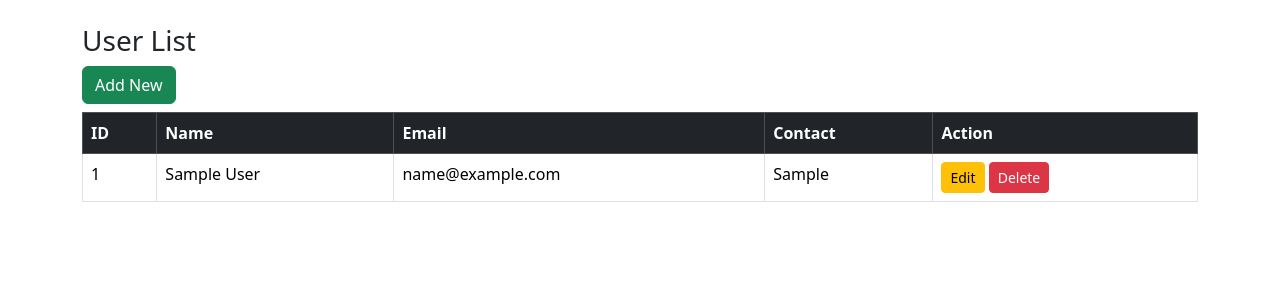
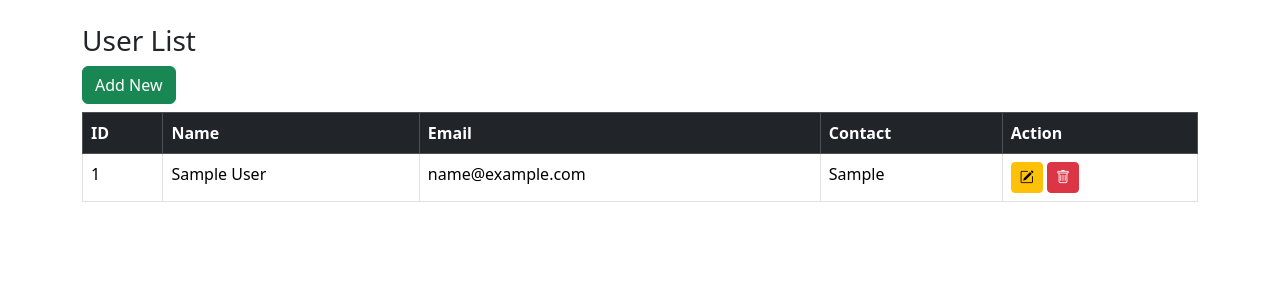
Before and after one commit to biswas-ashikuzzaman/mysql, a PHP site: page /view.php in a window 1280 px wide. Shown: the top 300 px of the page. Run offline with PHP 8.4, Linux system fonts and the light colour scheme; tables that the repository leaves empty or names only in its code hold one stand-in row (values such as "Sample post").

Commit message:
Update view.php

```diff
--- a/Data Form,View,Edit & Delete/view.php
+++ b/Data Form,View,Edit & Delete/view.php
@@ -8,6 +8,8 @@ $users = $c->query("SELECT * FROM users");
 <head>
     <title>All Users</title>
     <link href="https://cdn.jsdelivr.net/npm/bootstrap@5.3.7/dist/css/bootstrap.min.css" rel="stylesheet">
+    <link rel="stylesheet" href="https://cdn.jsdelivr.net/npm/bootstrap-icons@1.11.3/font/bootstrap-icons.css">
+
 </head>
 <body>
 <div class="container mt-4">
@@ -25,8 +27,14 @@ $users = $c->query("SELECT * FROM users");
                 <td><?= $row['email']; ?></td>
                 <td><?= $row['contact']; ?></td>
                 <td>
-                    <a href="edit.php?id=<?= $row['id']; ?>" class="btn btn-warning btn-sm">Edit</a>
-                    <a href="delete.php?id=<?= $row['id']; ?>" onclick="return confirm('Delete this user?')" class="btn btn-danger btn-sm">Delete</a>
+                    <a href="edit.php?id=<?= $row['id']; ?>" class="btn btn-warning btn-sm">
+  <i class="bi bi-pencil-square"></i>
+</a>
+
+<a href="delete.php?id=<?= $row['id']; ?>" onclick="return confirm('Delete this user?')" class="btn btn-danger btn-sm">
+  <i class="bi bi-trash"></i>
+</a>
+
                 </td>
             </tr>
         <?php endwhile; ?>
```
